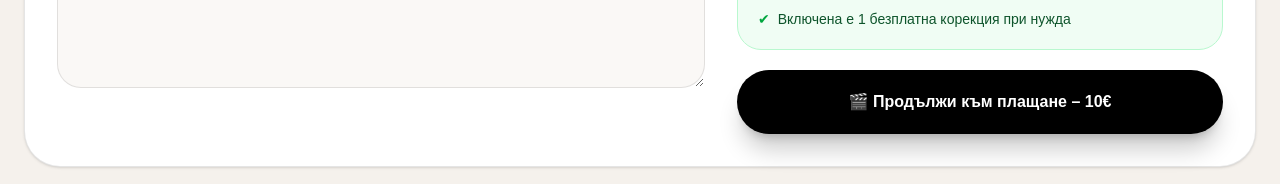
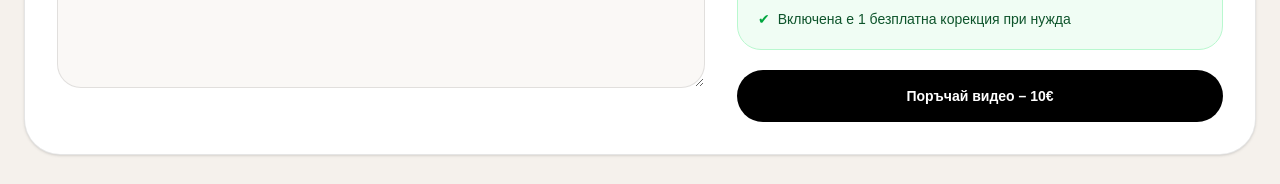
Before and after one commit to celevra-coder/ai-smm-platform, a Next.js app: page /order-video in a window 1280 px wide. Shown: the part 1903-2087 px from the top of the page. Built offline with nearby package versions, Linux system fonts and the light colour scheme; no server answers.

Commit message:
Revert "Fix handleOrder flow for video checkout"
This reverts commit fce62f1048116dee494a7c2ee30e7e0da76f54da.

git revert fce62f1#

```diff
--- a/app/order-video/page.tsx
+++ b/app/order-video/page.tsx
@@ -48,16 +48,10 @@ export default function OrderVideoPage() {
   const [selectedService, setSelectedService] = useState(services[0].id);
   const [description, setDescription] = useState("");
   const [fileName, setFileName] = useState("");
-const [loading, setLoading] = useState(false);
-const [pressed, setPressed] = useState(false);
   const orderFormRef = useRef<HTMLElement | null>(null);
 
   const selected = services.find((service) => service.id === selectedService);
   const handleOrder = async () => {
-  try {
-    setPressed(true);
-    setLoading(true);
-
   const supabase = createClient();
 
   const {
@@ -66,17 +60,15 @@ const orderFormRef = useRef<HTMLElement | null>(null);
 
   if (!user) {
     alert("Трябва да влезеш в акаунта си.");
-  throw new Error("no_user");
+    return;
   }
 
   if (!description.trim()) {
     alert("Моля опиши видеото.");
-  throw new Error("no_description");
+    return;
   }
 
-if (!selected) {
-  throw new Error("no_service");
-}
+  if (!selected) return;
 
 const priceNumber = parseFloat(selected.price.replace("€", ""));
 
@@ -138,13 +130,6 @@ Object.entries(data.fields).forEach(([key, value]) => {
 
 document.body.appendChild(form);
 form.submit();
-  } catch (error) {
-    console.error(error);
-    alert("Не успяхме да отворим плащането. Опитай отново.");
-  } finally {
-    setLoading(false);
-    setPressed(false);
-  }
 };
 
   return (
@@ -327,26 +312,10 @@ form.submit();
 
 <button
   type="button"
-  onMouseDown={() => setPressed(true)}
-  onMouseUp={() => setPressed(false)}
-  onMouseLeave={() => setPressed(false)}
-  onTouchStart={() => setPressed(true)}
   onClick={handleOrder}
-  disabled={loading}
-  className={`mt-5 flex w-full cursor-pointer items-center justify-center gap-2 rounded-full px-6 py-5 text-base font-black text-white shadow-xl transition duration-150 disabled:cursor-not-allowed disabled:opacity-60 ${
-    pressed || loading
-      ? "scale-[0.96] bg-green-700 shadow-green-900/30"
-      : "bg-black shadow-black/20 hover:scale-[1.03] hover:bg-neutral-800 hover:shadow-2xl active:scale-[0.96]"
-  }`}
+  className="mt-5 w-full rounded-full bg-black px-6 py-4 text-sm font-black text-white transition hover:opacity-90"
 >
-  {loading ? (
-    <>
-      <span className="h-4 w-4 animate-spin rounded-full border-2 border-white border-t-transparent" />
-      Отварям плащането...
-    </>
-  ) : (
-    <>🎬 Продължи към плащане – {selected?.price}</>
-  )}
+  Поръчай видео – {selected?.price}
 </button>
             </div>
           </div>
```
Lines whose indentation alone changed are shown as unchanged.
